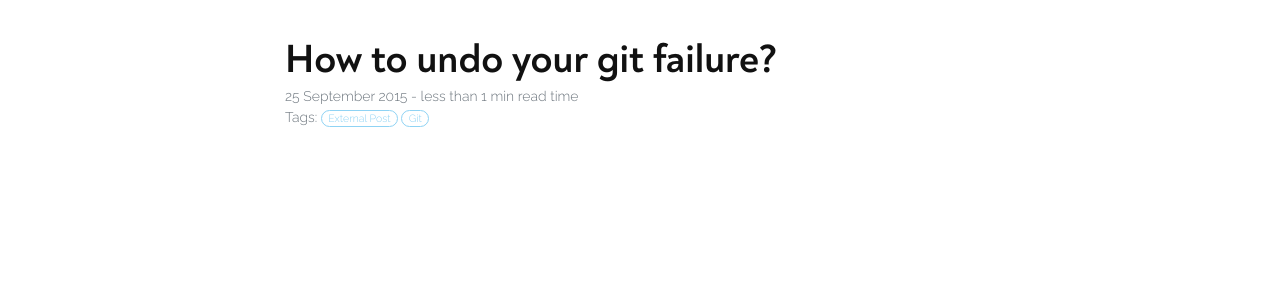
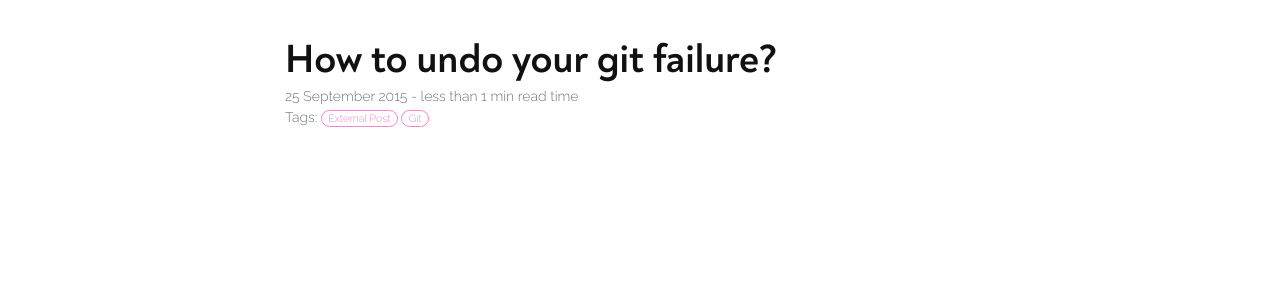
Before and after one commit to mllamazares/mllamazares.github.io, a Jekyll site: the page built from _posts/2015-09-25-how-to-undo-your-git-failure.md, in a window 1280 px wide. Shown: the part 122-422 px from the top of the page. Built offline with Jekyll 4.4.1, drawn with Linux system fonts in a browser that asks for light colours; nearby versions of some CDN libraries; our own code applies the rules of GitHub Pages for plain Markdown files.

Commit message:
Update _base.scss

```diff
--- a/_sass/_base.scss
+++ b/_sass/_base.scss
@@ -78,10 +78,10 @@ a {
 }
 
 .text-primary {
-    color: $primary !important;
+    color: $terciary !important;
 }
 .border-primary {
-    border-color: $primary !important;
+    border-color: $terciary !important;
 }
 
 p {
```
